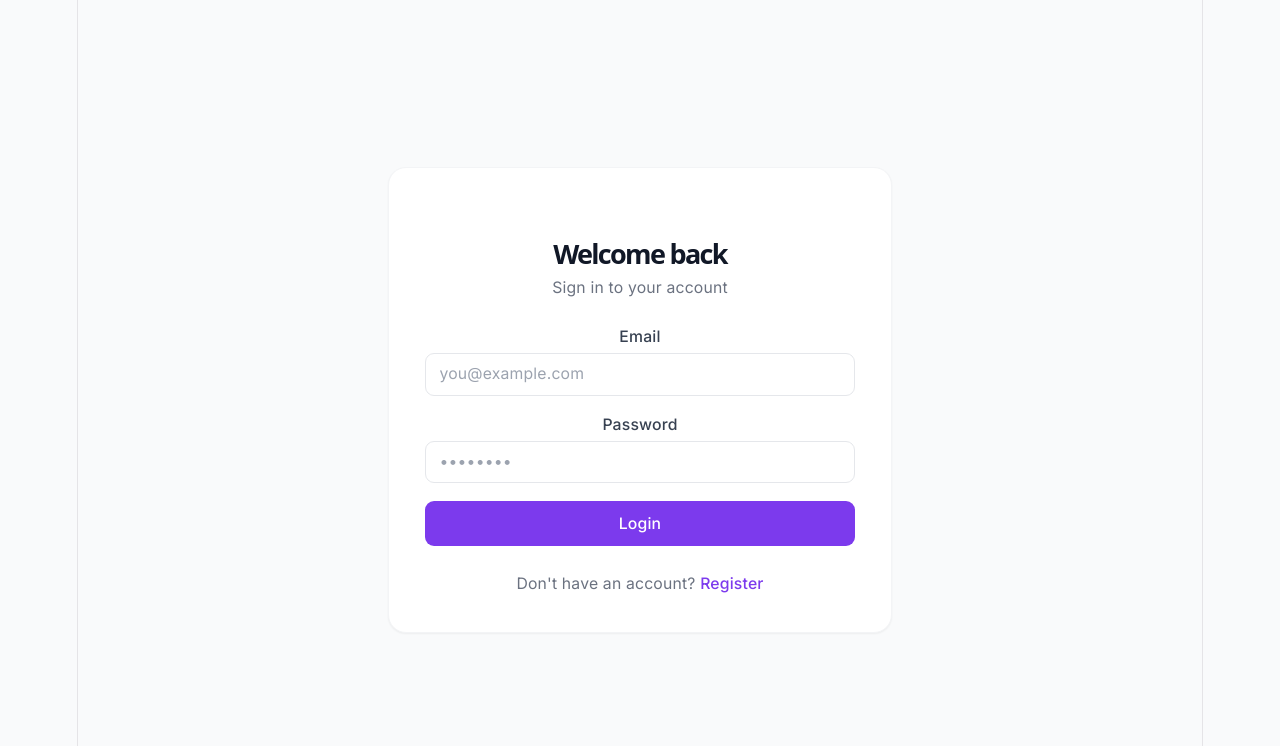
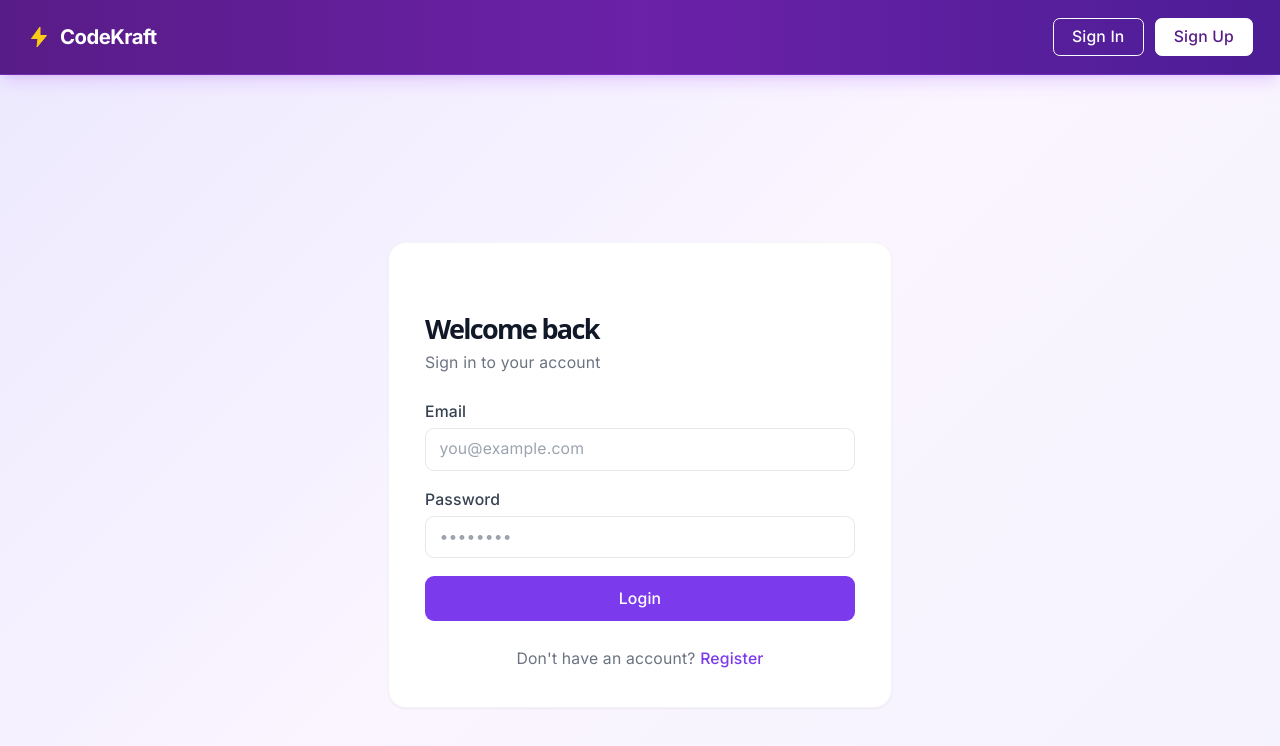
Before and after one commit to kapil051/interview-prep-frontend, a React (Vite) app: page /login in a window 1280 px wide. Shown: the top 746 px of the page. Built offline with nearby package versions, Linux system fonts and the light colour scheme; no server answers.

Commit message:
(fix): add navbar

```diff
--- a/src/App.jsx
+++ b/src/App.jsx
@@ -1,9 +1,11 @@
 import { BrowserRouter } from 'react-router-dom';
 import AppRoutes from './routes/AppRoutes';
+import Navbar from './components/Navbar';
 
 function App() {
   return (
     <BrowserRouter>
+      <Navbar />
       <AppRoutes />
     </BrowserRouter>
   );
--- /dev/null
+++ b/src/components/Navbar.jsx
@@ -0,0 +1,71 @@
+import { useNavigate } from 'react-router-dom';
+
+function Navbar() {
+  const navigate = useNavigate();
+  const token = localStorage.getItem('token');
+
+  function handleLogout() {
+    localStorage.clear();
+    navigate('/login');
+  }
+
+  return (
+    <nav className="sticky top-0 z-50 bg-gradient-to-r from-purple-900 via-purple-800 to-violet-900 border-b border-purple-500/30 shadow-lg shadow-purple-500/20 font-['Inter',sans-serif]">
+      <div className="flex items-center justify-between px-6 py-4 w-full">
+
+         {/* Logo */}
+         <button
+          onClick={() => navigate('/dashboard')}
+          className="flex items-center gap-2 bg-transparent border-none cursor-pointer p-0">
+
+          <svg width="24" height="24" viewBox="0 0 24 24" fill="none" xmlns="http://www.w3.org/2000/svg">
+            <path
+              d="M13 2L4.5 13.5H11L10 22L19.5 10.5H13L13 2Z"
+              fill="#facc15"
+              stroke="#facc15"
+              strokeWidth="1"
+              strokeLinejoin="round"
+            />
+          </svg>
+
+          <span className="font-bold text-lg text-white tracking-tight">
+            CodeKraft
+          </span>
+
+         </button>
+
+
+
+        {/* Auth buttons */}
+        <div className="flex items-center gap-2.5">
+          {token ? (
+            <button
+              onClick={handleLogout}
+              className="px-4 py-1.5 text-sm font-medium text-white bg-transparent border border-white rounded-md cursor-pointer hover:bg-white/10 transition-colors"
+            >
+              Logout
+            </button>
+          ) : (
+            <>
+              <button
+                onClick={() => navigate('/login')}
+                className="px-4 py-1.5 text-sm font-medium text-white bg-transparent border border-white rounded-md cursor-pointer hover:bg-white/10 transition-colors"
+              >
+                Sign In
+              </button>
+              <button
+                onClick={() => navigate('/register')}
+                className="px-4 py-1.5 text-sm font-medium text-purple-900 bg-white border border-white rounded-md cursor-pointer hover:bg-gray-100 transition-colors"
+              >
+                Sign Up
+              </button>
+            </>
+          )}
+        </div>
+
+      </div>
+    </nav>
+  );
+}
+
+export default Navbar;
--- a/src/index.css
+++ b/src/index.css
@@ -54,23 +54,19 @@
   }
 }
 
-body {
+* {
   margin: 0;
-  font-family: 'Inter', sans-serif;
-  background-color: #f9fafb;
-  color: #111827;
+  padding: 0;
+  box-sizing: border-box;
 }
 
-#root {
-  width: 1126px;
-  max-width: 100%;
-  margin: 0 auto;
-  text-align: center;
-  border-inline: 1px solid var(--border);
-  min-height: 100svh;
-  display: flex;
-  flex-direction: column;
-  box-sizing: border-box;
+body {
+  font-family: 'Inter', sans-serif;
+  background: linear-gradient(135deg, #ede9fe 0%, #faf5ff 50%, #f5f3ff 100%);
+  color: #111827;
+  width: 100%;
+  overflow-x: hidden;
+  min-height: 100vh;
 }
 
 h1,
--- a/src/pages/Blind75Page.jsx
+++ b/src/pages/Blind75Page.jsx
@@ -101,7 +101,7 @@ function Blind75Page() {
 
   if (loading) {
     return (
-      <div className="min-h-screen flex items-center justify-center bg-gray-50 font-inter">
+      <div className="min-h-screen flex items-center justify-center font-inter">
         <div className="w-8 h-8 border-4 border-primary-200 border-t-primary-600 rounded-full animate-spin" />
       </div>
     );
@@ -109,14 +109,14 @@ function Blind75Page() {
 
   if (error) {
     return (
-      <div className="min-h-screen flex items-center justify-center bg-gray-50 font-inter">
+      <div className="min-h-screen flex items-center justify-center font-inter">
         <p className="text-sm text-red-500">{error}</p>
       </div>
     );
   }
 
   return (
-    <div className="min-h-screen bg-gray-50 font-inter px-6 py-10">
+    <div className="min-h-screen font-inter px-6 py-10">
       <div className="max-w-6xl mx-auto">
         <h1 className="text-2xl font-semibold text-gray-900 mb-1">Blind 75</h1>
         <p className="text-sm text-gray-500 mb-8">{questions.length} questions</p>
--- a/src/pages/DashboardPage.jsx
+++ b/src/pages/DashboardPage.jsx
@@ -4,7 +4,7 @@ function DashboardPage() {
   const navigate = useNavigate();
 
   return (
-    <div className="min-h-screen flex items-center justify-center bg-gray-50 font-inter">
+    <div className="min-h-screen flex items-center justify-center font-inter">
       <div className="text-center space-y-6">
         <p className="text-lg text-gray-500">
           🚧 Site is under development. More features coming soon!
--- a/src/pages/LoginPage.jsx
+++ b/src/pages/LoginPage.jsx
@@ -5,7 +5,7 @@ function LoginPage() {
   const { email, setEmail, password, setPassword, error, loading, handleSubmit } = useLogin();
 
   return (
-    <div className="min-h-screen flex items-center justify-center bg-gray-50 font-inter">
+    <div className="min-h-screen flex items-center justify-center font-inter">
       <div className="w-full max-w-md bg-white rounded-2xl shadow-sm border border-gray-100 p-8">
         <h1 className="text-2xl font-semibold text-gray-900 mb-1">Welcome back</h1>
         <p className="text-sm text-gray-500 mb-6">Sign in to your account</p>
```
